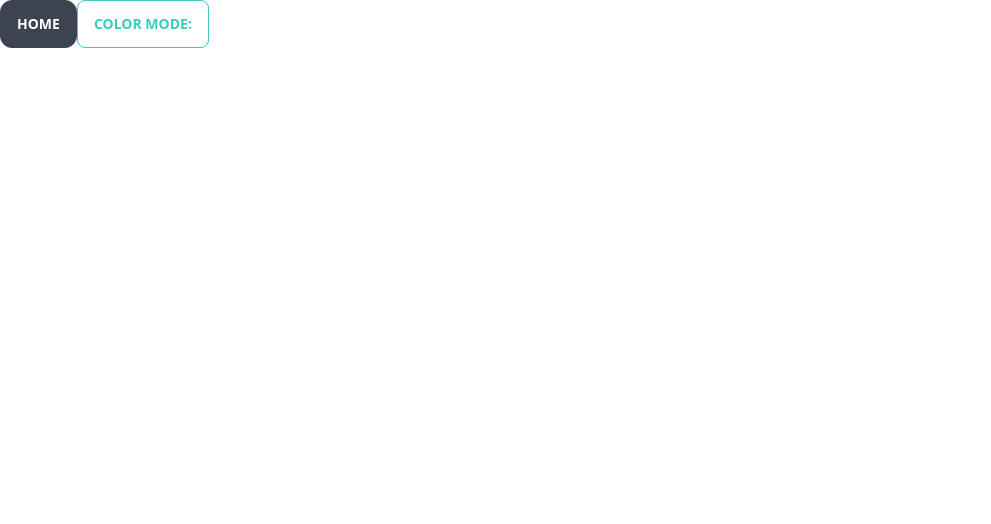
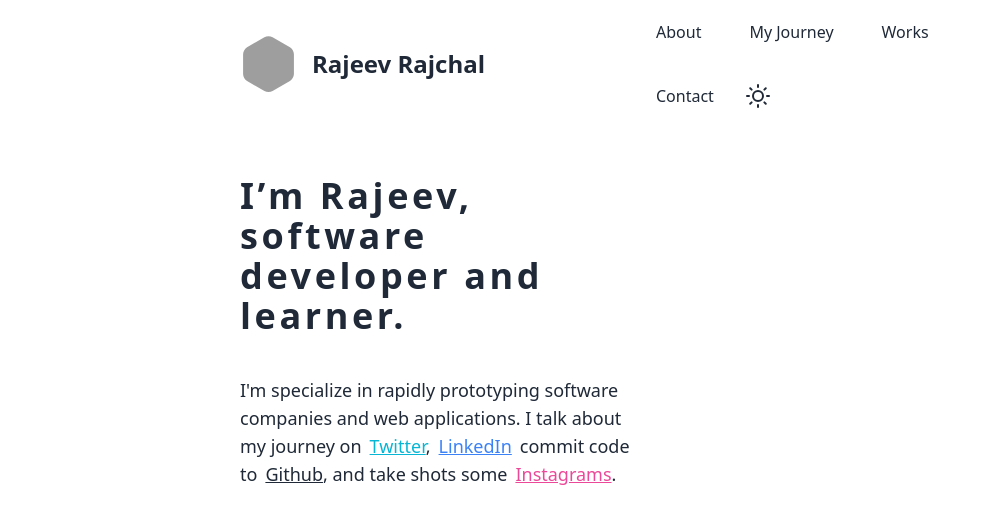
Before and after one commit to rajeevrajchal/rajeev-me, a Next.js app: page / in a window 1280 px wide. Shown: the top 524 px of the page, without its empty margins (0-991 px from the left). Built offline with nearby package versions, Linux system fonts and the light colour scheme; grey boxes are pictures that could not be loaded.

Commit message:
create some module

```diff
--- /dev/null
+++ b/src/components/Avatar.tsx
@@ -0,0 +1,21 @@
+/* eslint-disable react/require-default-props */
+import classNames from 'classnames';
+
+interface AvatarProps {
+  src: string;
+  alt: string;
+  width?: string;
+}
+
+const Avatar = (props: AvatarProps) => {
+  const { src, alt, width = 'w-14' } = props;
+  return (
+    <div className="avatar">
+      <div className={classNames('mask mask-hexagon', width)}>
+        <img src={src} alt={alt} />
+      </div>
+    </div>
+  );
+};
+
+export default Avatar;
--- /dev/null
+++ b/src/components/Nav.tsx
@@ -0,0 +1,48 @@
+/* eslint-disable import/extensions */
+import React from 'react';
+import Link from 'next/link';
+
+import Avatar from './Avatar';
+
+export type NavLink = {
+  label: string;
+  link: string;
+};
+interface NavProps {
+  menu: NavLink[];
+  customContent: React.ReactElement;
+}
+const Nav = (props: NavProps) => {
+  const { menu, customContent } = props;
+
+  return (
+    <div className="navbar px-8 lg:px-60">
+      <Link href="/">
+        <div className="navbar-start gap-4 cursor-pointer">
+          <Avatar
+            src="https://media-exp1.licdn.com/dms/image/C4E03AQHM5hE4oZzyXg/profile-displayphoto-shrink_400_400/0/1638156536819?e=1654732800&v=beta&t=lBbHXS58PNAiBzWWGFfYlI4W4rEOlWMpkFOMQAHXOiU"
+            alt="rajeev rajchal"
+            width="w-14"
+          />
+          <h3 className="text-bold font-bold leading-4 text-2xl">
+            Rajeev Rajchal
+          </h3>
+        </div>
+      </Link>
+      <div className="navbar-end">
+        <ul className="menu menu-horizontal p-0 gap-4 items-center">
+          {menu.map((item: NavLink) => (
+            <li className="hover:bg-none">
+              <Link href={item.link} passHref>
+                <a>{item.label}</a>
+              </Link>
+            </li>
+          ))}
+          <div className="hover:bg-none ">{customContent}</div>
+        </ul>
+      </div>
+    </div>
+  );
+};
+
+export default Nav;
--- /dev/null
+++ b/src/components/Spacer.tsx
@@ -0,0 +1,23 @@
+/* eslint-disable react/require-default-props */
+import classNames from 'classnames';
+import React from 'react';
+
+type Size = 'sm' | 'md' | 'lg' | 'xl';
+interface SpacerProps {
+  size?: Size;
+}
+const Spacer = (props: SpacerProps) => {
+  const { size = 'lg' } = props;
+  return (
+    <div
+      className={classNames(
+        size === 'sm' && 'mt-8',
+        size === 'md' && 'mt-10',
+        size === 'lg' && 'mt-12',
+        size === 'xl' && 'mt-14'
+      )}
+    />
+  );
+};
+
+export default Spacer;
--- a/src/hooks/UseColorMode.tsx
+++ b/src/hooks/UseColorMode.tsx
@@ -1,5 +1,8 @@
+/* eslint-disable jsx-a11y/click-events-have-key-events */
+/* eslint-disable jsx-a11y/no-static-element-interactions */
 /* eslint-disable operator-linebreak */
 import React, { useContext, createContext, useState, useEffect } from 'react';
+import { Sun, Moon } from 'react-feather';
 
 const colorModeContext = createContext<any>({});
 const { Provider } = colorModeContext;
@@ -19,15 +22,9 @@ export const useColorMode = () => {
     }
   };
   const htmlLyout = (
-    <button
-      className="btn btn-accent btn-outline capitalize"
-      type="button"
-      onClick={changeColorMode}
-      data-theme={colorMode}
-    >
-      Color Mode:
-      <span>{colorMode}</span>
-    </button>
+    <span onClick={changeColorMode} className="cursor-pointer">
+      {colorMode === 'light' ? <Moon /> : <Sun />}
+    </span>
   );
 
   useEffect(() => {
--- /dev/null
+++ b/src/module/home/Hero.tsx
@@ -0,0 +1,48 @@
+import Spacer from '@components/Spacer';
+import React from 'react';
+import Link from 'next/link';
+
+const github = 'https://github.com/rajeevrajchal';
+const linkedin = 'https://www.linkedin.com/in/rajeevrajchal/';
+const instagram = 'https://www.instagram.com/rajeevrajchal/';
+const twitter = 'https://twitter.com/rajeevrajchal';
+const Hero = () => (
+  <div>
+    <h1 className="font-bold text-4xl leading-16 tracking-widest break-words whitespace-normal text-left lg:w-2/4">
+      I’m Rajeev, software developer and learner.
+    </h1>
+    <Spacer size="md" />
+    <div>
+      <p className="text-lg lg:w-2/4 whitespace-normal text-left">
+        I'm specialize in rapidly prototyping software companies and web
+        applications. I talk about my journey on
+        <Link href={twitter} passHref>
+          <a className="ml-2 text-b text-cyan-500 underline" target="_blank">
+            Twitter
+          </a>
+        </Link>
+        ,
+        <Link href={linkedin} passHref>
+          <a className="ml-2 mr-2 text-blue-500 underline " target="_blank">
+            LinkedIn
+          </a>
+        </Link>
+        commit code to
+        <Link href={github} passHref>
+          <a className="ml-2 text-base-500 underline" target="_blank">
+            Github
+          </a>
+        </Link>
+        , and take shots some
+        <Link href={instagram} passHref>
+          <a className="ml-2 text-pink-500 underline" target="_blank">
+            Instagrams
+          </a>
+        </Link>
+        .
+      </p>
+    </div>
+  </div>
+);
+
+export default Hero;
--- a/src/pages/index.tsx
+++ b/src/pages/index.tsx
@@ -1,18 +1,45 @@
-import Button from '@components/Button';
+import Nav, { NavLink } from '@components/Nav';
+import Spacer from '@components/Spacer';
 import { useColorMode } from '@hooks/UseColorMode';
+import Hero from 'module/home/Hero';
 import Head from 'next/head';
 
 export default function Home() {
   const { htmlLyout, colorMode } = useColorMode();
+
+  const menu: NavLink[] = [
+    {
+      label: 'About',
+      link: '/about',
+    },
+    {
+      label: 'My Journey',
+      link: '/my-journey',
+    },
+    {
+      label: 'Works',
+      link: '/works',
+    },
+    {
+      label: 'Contact',
+      link: '/contact',
+    },
+  ];
+
   return (
     <div data-theme={colorMode} className="h-screen w-screen">
+      {/* page head */}
       <Head>
         <title>Create Next App</title>
         <meta name="description" content="Generated by create next app" />
         <link rel="icon" href="/favicon.ico" />
       </Head>
-      <Button label="Home" />
-      {htmlLyout}
+      {/* items */}
+      <Nav menu={menu} customContent={htmlLyout} />
+      <Spacer />
+      <div className="px-8 lg:px-60">
+        <Hero />
+      </div>
     </div>
   );
 }
--- a/tailwind.config.js
+++ b/tailwind.config.js
@@ -3,6 +3,7 @@ module.exports = {
   content: [
     './src/pages/**/*.{js,ts,jsx,tsx}',
     './src/components/**/*.{js,ts,jsx,tsx}',
+    './src/module/**/*.{js,ts,jsx,tsx}',
   ],
   theme: {
     extend: {},
```
Also changed, not shown: .eslintrc.js, 2 other files (tests, documents, lock files or other folders).
